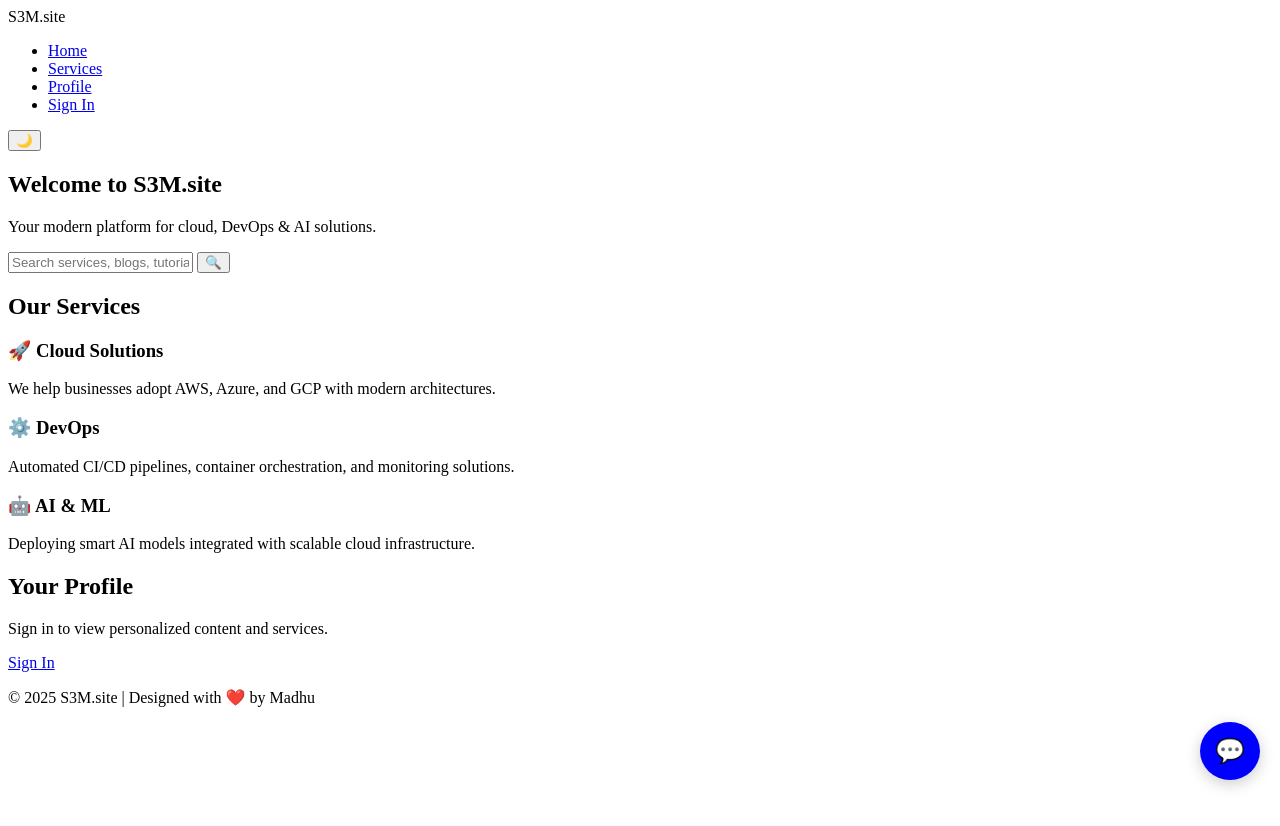
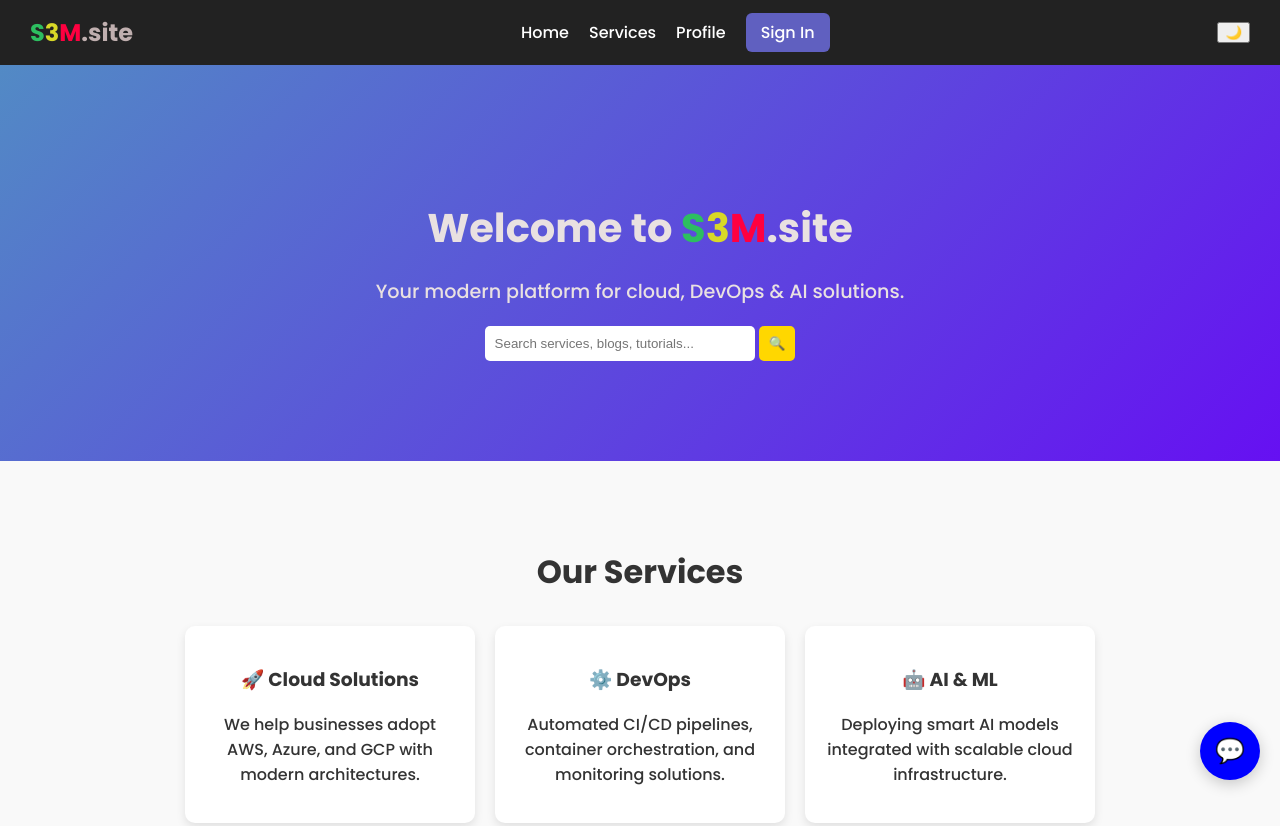
Before and after one commit to madhugundarapu/s3m.site, a plain HTML site: page index.html in a window 1280 px wide. Shown: the top 826 px of the page. Before the commit the page ends 800 px from the top, so only its background shows below. Drawn offline with Linux system fonts and the light colour scheme.

Commit message:
updated style file

```diff
--- a/style.css
+++ b/style.css
@@ -1,4 +1,137 @@
-/* Chatbot Floating Button */
+/* Logo Colors - navbar */
+.logo .s { color: rgb(45, 190, 96); font-weight: 700; }
+.logo .three { color: rgb(216, 216, 39); font-weight: 700; }
+.logo .m { color: rgb(255, 0, 64); font-weight: 700; }
+
+/* Hero section colors */
+.hero h1 .s { color: rgb(45, 190, 96); }
+.hero h1 .three { color: rgb(216, 216, 39); }
+.hero h1 .m { color: rgb(255,0,64); }
+
+/* ==============================
+   General Styles
+================================ */
+body {
+  margin: 0;
+  font-family: 'Poppins', sans-serif;
+  background: #fff;
+  color: #333;
+}
+
+/* ==============================
+   Navbar
+================================ */
+.navbar {
+  display: flex;
+  justify-content: space-between;
+  align-items: center;
+  padding: 15px 30px;
+  background: #222;
+  color: #c0afaf;
+}
+.navbar .logo { font-weight: 700; font-size: 1.5rem; }
+.navbar ul { list-style: none; display: flex; gap: 20px; margin: 0; padding: 0; }
+.navbar ul li a { color: #fff; text-decoration: none; transition: color 0.3s; }
+.navbar ul li a:hover { color: gold; }
+.navbar .btn {
+  background: rgb(96, 96, 192);
+  padding: 8px 15px;
+  border-radius: 6px;
+  color: #fff;
+  text-decoration: none;
+}
+
+
+/* ==============================
+   Hero Section
+================================ */
+.hero {
+  text-align: center;
+  padding: 100px 20px;
+  background: linear-gradient(135deg, #528ac5, #6610f2);
+  color: rgb(233, 225, 225);
+}
+.hero h1 { font-size: 2.5rem; margin-bottom: 15px; }
+.hero p { font-size: 1.2rem; margin-bottom: 20px; }
+.search-box input {
+  padding: 10px;
+  width: 250px;
+  border: none;
+  border-radius: 5px;
+}
+.search-box button {
+  padding: 10px;
+  border: none;
+  border-radius: 5px;
+  background: gold;
+  cursor: pointer;
+}
+
+/* ==============================
+   Services Section
+================================ */
+.services {
+  padding: 60px 20px;
+  background: #f9f9f9;
+  text-align: center;
+}
+.services h2 {
+  font-size: 2rem;
+  margin-bottom: 30px;
+}
+.card-container {
+  display: flex;
+  justify-content: center;
+  gap: 20px;
+  flex-wrap: wrap;
+}
+.card {
+  background: white;
+  padding: 20px;
+  border-radius: 10px;
+  box-shadow: 0 4px 10px rgba(0,0,0,0.1);
+  width: 250px;
+  transition: transform 0.3s ease;
+}
+.card:hover { transform: translateY(-5px); }
+
+/* ==============================
+   Profile Section
+================================ */
+.profile {
+  padding: 50px;
+  text-align: center;
+}
+.profile h2 {
+  font-size: 2rem;
+  margin-bottom: 20px;
+}
+.profile .btn {
+  display: inline-block;
+  margin-top: 15px;
+  padding: 10px 20px;
+  background: blue;
+  color: white;
+  border-radius: 6px;
+  text-decoration: none;
+  transition: background 0.3s ease;
+}
+.profile .btn:hover { background: #0057ff; }
+
+/* ==============================
+   Footer
+================================ */
+footer {
+  background: #222;
+  color: #fff;
+  text-align: center;
+  padding: 15px;
+  font-size: 0.9rem;
+}
+
+/* ==============================
+   Chatbot Floating Button
+================================ */
 .chat-toggle {
   position: fixed;
   bottom: 20px;
@@ -16,7 +149,9 @@
 }
 .chat-toggle:hover { transform: scale(1.1); }
 
-/* Chatbot Window */
+/* ==============================
+   Chatbot Window
+================================ */
 .chatbot-container {
   position: fixed;
   bottom: 80px;
@@ -34,7 +169,9 @@
 }
 body.dark-mode .chatbot-container { background: #1f1f1f; }
 
-/* Chat Header */
+/* ==============================
+   Chat Header
+================================ */
 .chat-header {
   background: linear-gradient(45deg, red, gold, blue);
   color: white;
@@ -52,7 +189,9 @@ body.dark-mode .chatbot-container { background: #1f1f1f; }
   cursor: pointer;
 }
 
-/* Chat Body */
+/* ==============================
+   Chat Body
+================================ */
 .chat-body {
   flex: 1;
   padding: 10px;
@@ -80,7 +219,9 @@ body.dark-mode .chatbot-container { background: #1f1f1f; }
 body.dark-mode .bot-msg { background: #333; color: #fff; }
 body.dark-mode .user-msg { background: #0057ff; }
 
-/* Chat Footer */
+/* ==============================
+   Chat Footer
+================================ */
 .chat-footer {
   display: flex;
   border-top: 1px solid #ddd;
```
